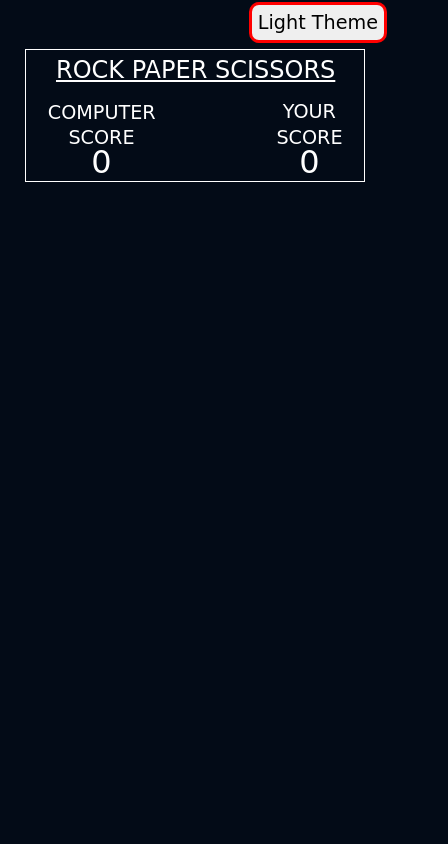
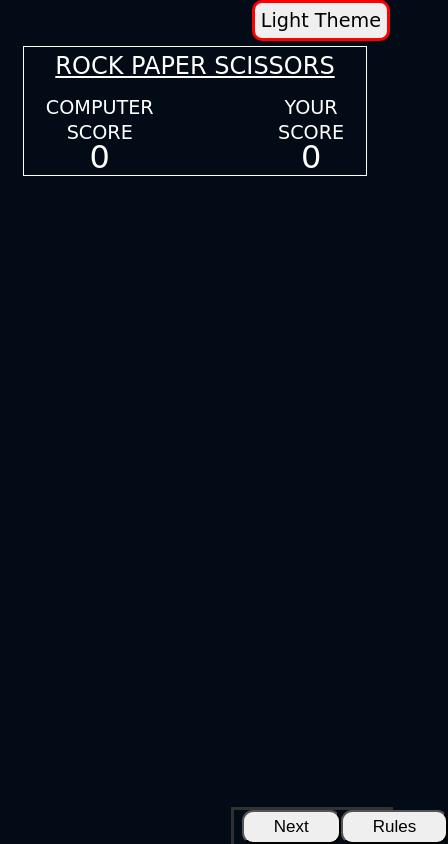
Before and after one commit to Nitesh-Samaniya/rock_paper_scissor, a plain HTML site: page index.html in a window 390 px wide. Shown: the whole page, 448 px wide, since content can reach past the window. Drawn offline with Linux system fonts and the light colour scheme.

Commit message:
game rules added

```diff
--- a/index.html
+++ b/index.html
@@ -32,6 +32,16 @@
     </div>
     <!-- title_with_score end -->
 
+    <!-- rules_and_next start -->
+    <div class="rules_and_next">
+        <img class="rules_and_next-IMG" src="./images/rules.jpg" alt="">
+        <div>
+            <button class="rules_and_next-NEXT">Next</button>
+            <button class="rules_and_next-RULES" onclick="gameRules()">Rules</button>
+        </div>
+    </div>
+    <!-- rules_and_next end -->
+
     <script src="./script.js"></script>
 </body>
 </html>
--- a/script.js
+++ b/script.js
@@ -2,6 +2,10 @@ let themeCode = true;
 let body = document.querySelector("body");
 let themeBtn = document.querySelector(".themeBtn");
 let title_with_score = document.querySelector(".title_with_score");
+
+
+let img_for_rule = false;
+let img = document.querySelector(".rules_and_next-IMG");
 
 function theme(){
     if(themeCode){
@@ -18,3 +22,13 @@ function theme(){
         title_with_score.style.border = "1px solid white"
     }
 }
+
+function gameRules(){
+    if(!img_for_rule){
+        img.style.display = "block"
+        img_for_rule = true;
+    }else{
+        img.style.display = "none"
+        img_for_rule = false;
+    }
+}
--- a/style.css
+++ b/style.css
@@ -56,6 +56,34 @@ body{
 /* title_with_score end */
 
 
+/*  rules_and_next start  */
+.rules_and_next{
+    width: 20%;
+    position: absolute;
+    bottom: 00px;
+    right: 00px;
+    box-shadow: rgba(0, 0, 0, 0.16) 0px 1px 4px, rgb(51, 51, 51) 0px 0px 0px 3px;}
+
+.rules_and_next img{
+    width: 100%;
+    display: none;
+}
+
+.rules_and_next div{
+    width: 90%;
+    margin: auto;
+    display: flex;
+    justify-content: space-evenly;
+}
+
+.rules_and_next div button{
+    padding: 5px 30px;
+    font-size: 17px;
+    border-radius: 11px;
+    cursor: pointer;
+}
+
+
 /* media query for tablet */
 @media only screen and (max-width: 900px) {
     /* title_with_score start */
@@ -72,6 +100,9 @@ body{
 
 /* media query for mobile view */
 @media only screen and (max-width: 500px) {
+    *{
+        margin: 0%;
+    }
     /* title_with_score start */
     .title_with_score{
         width: 85%;
@@ -92,4 +123,12 @@ body{
         line-height: 25px;
     }
     /* title_with_score end */
+
+    /*  rules_and_next start  */
+    .rules_and_next{
+        width: 40%;
+        position: absolute;
+        bottom: 00px;
+        right: 00px;
+    }
 }
```
